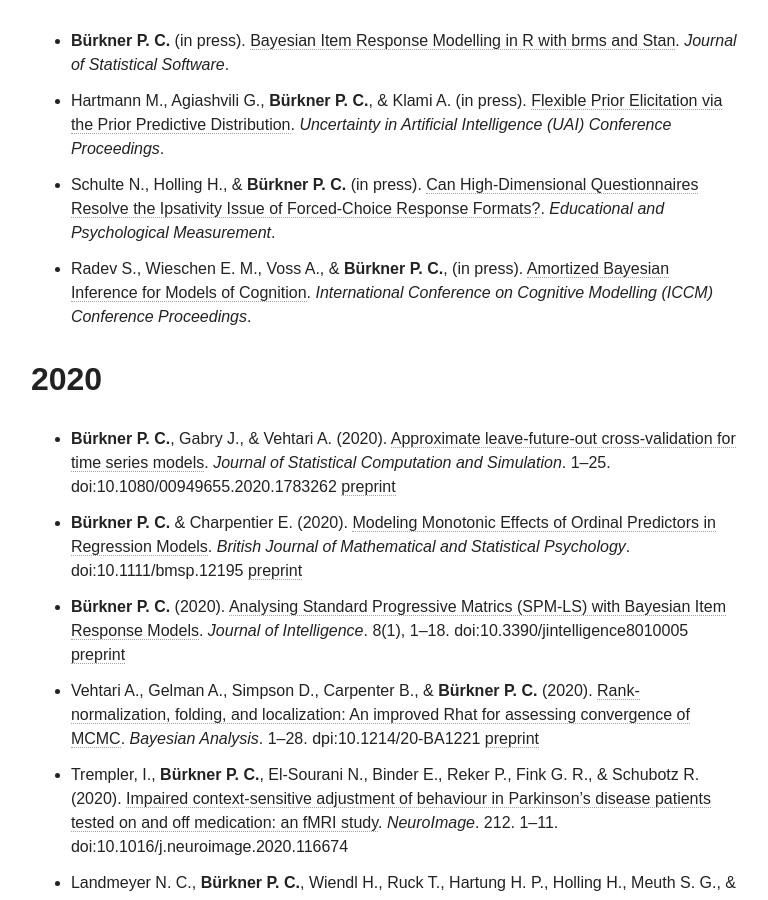
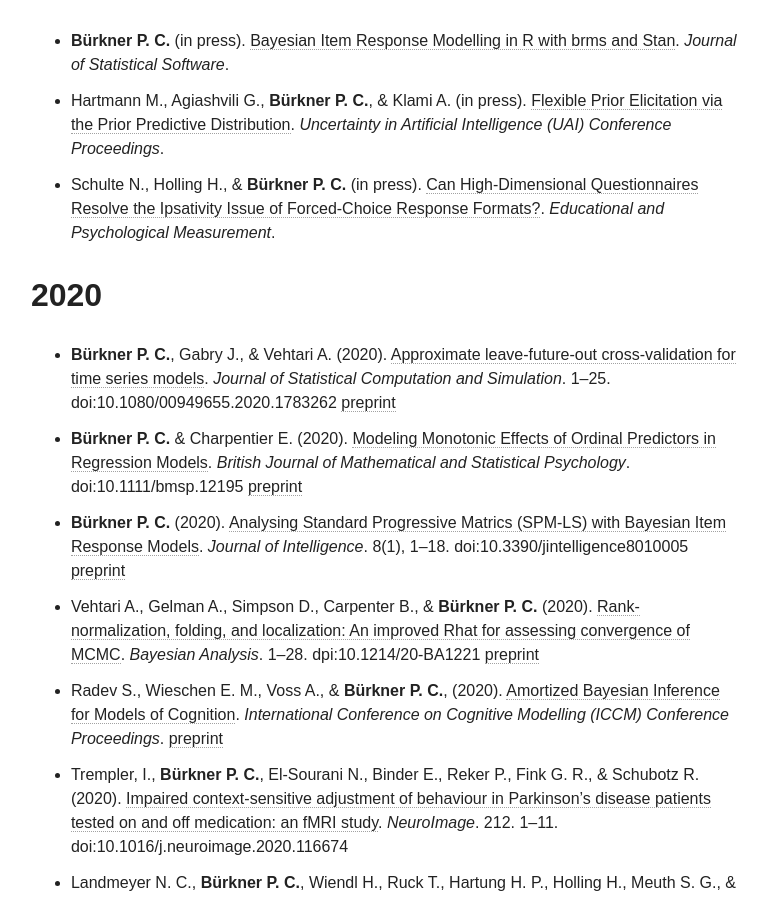
Before and after one commit to paul-buerkner/paul-buerkner.github.io, a Jekyll site: the page built from publications/index.md, in a window 1280 px wide and 900 px high, scrolled down 1400 px. Shown: the whole window, without its empty margins (255-1023 px from the left). Built offline with Jekyll 4.4.1, drawn with Linux system fonts in a browser that asks for light colours; nearby versions of some CDN libraries; some of the changed lines change nothing that is shown.

Commit message:
move paper to published

```diff
--- a/publications/index.md
+++ b/publications/index.md
@@ -22,7 +22,6 @@ excerpt: "A list of my publications"
 * **Bürkner P. C.** (in press). [Bayesian Item Response Modelling in R with brms and Stan](https://arxiv.org/abs/1905.09501). *Journal of Statistical Software*.
 * Hartmann M., Agiashvili G., **Bürkner P. C.**, &  Klami A. (in press). [Flexible Prior Elicitation via the Prior Predictive Distribution](https://arxiv.org/abs/2002.09868). *Uncertainty in Artificial Intelligence (UAI) Conference Proceedings*.
 * Schulte N., Holling H., & **Bürkner P. C.** (in press). [Can High-Dimensional Questionnaires Resolve the Ipsativity Issue of Forced-Choice Response Formats?](https://psyarxiv.com/43uq8/). *Educational and Psychological Measurement*.
-* Radev S., Wieschen E. M., Voss A., & **Bürkner P. C.**, (in press). [Amortized Bayesian Inference for Models of Cognition](https://arxiv.org/abs/2005.03899). *International Conference on Cognitive Modelling (ICCM) Conference Proceedings*.
 
 ## 2020
 
@@ -30,6 +29,7 @@ excerpt: "A list of my publications"
 * **Bürkner P. C.** & Charpentier E. (2020). [Modeling Monotonic Effects of Ordinal Predictors in Regression Models](https://doi.org/10.1111/bmsp.12195). *British Journal of Mathematical and Statistical Psychology*. doi:10.1111/bmsp.12195 [preprint](https://psyarxiv.com/9qkhj/)
 * **Bürkner P. C.** (2020). [Analysing Standard Progressive Matrics (SPM-LS) with Bayesian Item Response Models](https://www.mdpi.com/2079-3200/8/1/5). *Journal of Intelligence*. 8(1), 1--18. doi:10.3390/jintelligence8010005 [preprint](https://psyarxiv.com/gn5hk)
 * Vehtari A., Gelman A., Simpson D., Carpenter B., & **Bürkner P. C.** (2020). [Rank-normalization, folding, and localization: An improved Rhat for assessing convergence of MCMC](https://projecteuclid.org/euclid.ba/1593828229). *Bayesian Analysis*. 1--28. dpi:10.1214/20-BA1221 [preprint](https://arxiv.org/abs/1903.08008)
+* Radev S., Wieschen E. M., Voss A., & **Bürkner P. C.**, (2020). [Amortized Bayesian Inference for Models of Cognition](https://iccm-conference.neocities.org/2020/papers/Contribution_230_final.pdf). *International Conference on Cognitive Modelling (ICCM) Conference Proceedings*. [preprint](https://arxiv.org/abs/2005.03899)
 * Trempler, I., **Bürkner P. C.**, El-Sourani N., Binder E., Reker P., Fink G. R., & Schubotz R. (2020). [Impaired context-sensitive adjustment of behaviour in Parkinson's disease patients tested on and off medication: an fMRI study](https://doi.org/10.1016/j.neuroimage.2020.116674). *NeuroImage*. 212. 1--11. doi:10.1016/j.neuroimage.2020.116674
 * Landmeyer N. C., **Bürkner P. C.**, Wiendl H., Ruck T., Hartung H. P., Holling H., Meuth S. G., & Johnen A. (2020). [Disease-modifying treatments and cognition in relapsing-remitting multiple sclerosis: A meta-analysis](https://doi.org/10.1212/WNL.0000000000009522). *Neurology*. doi:10.1212/WNL.0000000000009522
 * Dietel F., Zache C., **Bürkner P. C.**, Schulte J., Möbius M., Bischof A., Wilhelm S., & Buhlmann U. (2020). [Internet-based Interpretation Bias Modification for body dissatisfaction: A three-armed randomized controlled trial](http://dx.doi.org/10.1002/eat.23280). *International Journal of Eating Disorders*. doi:10.1002/eat.23280 [preprint](https://psyarxiv.com/y73rd/).
```
